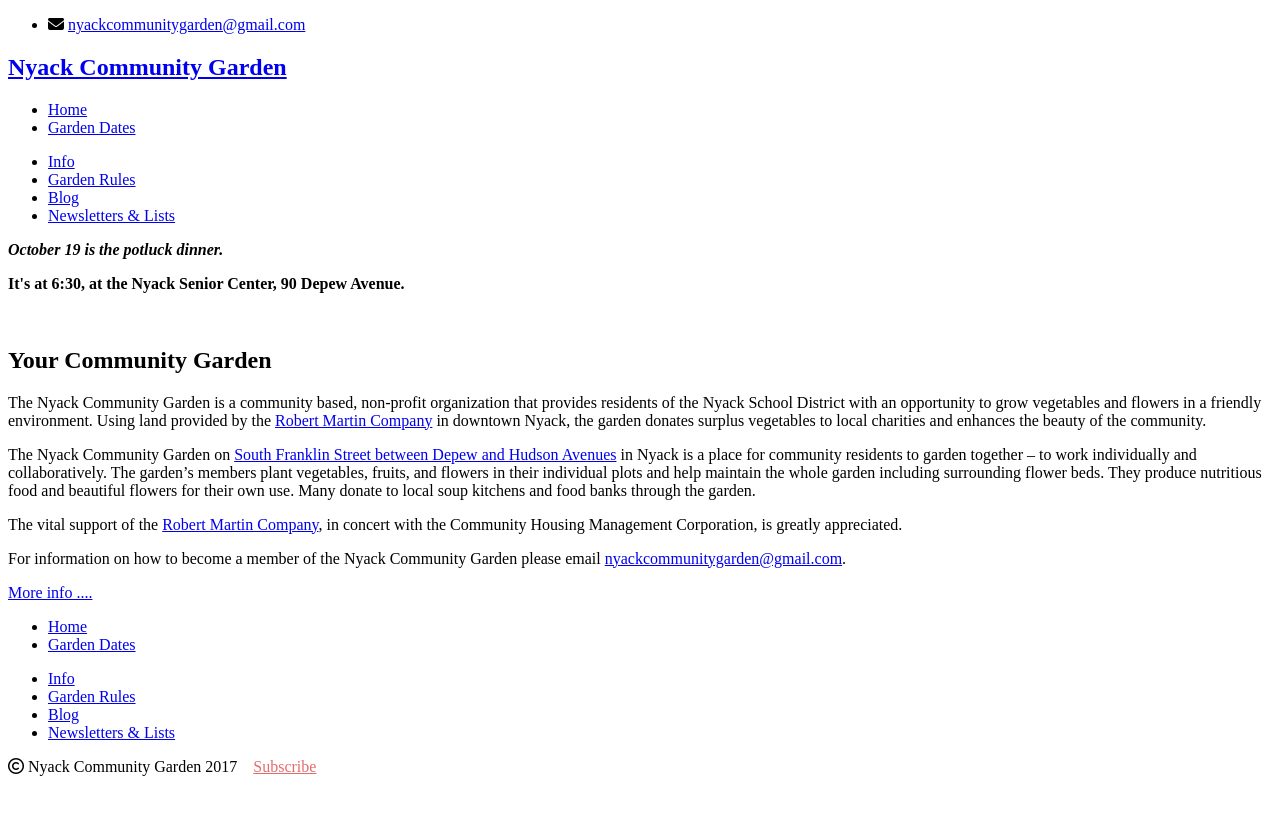
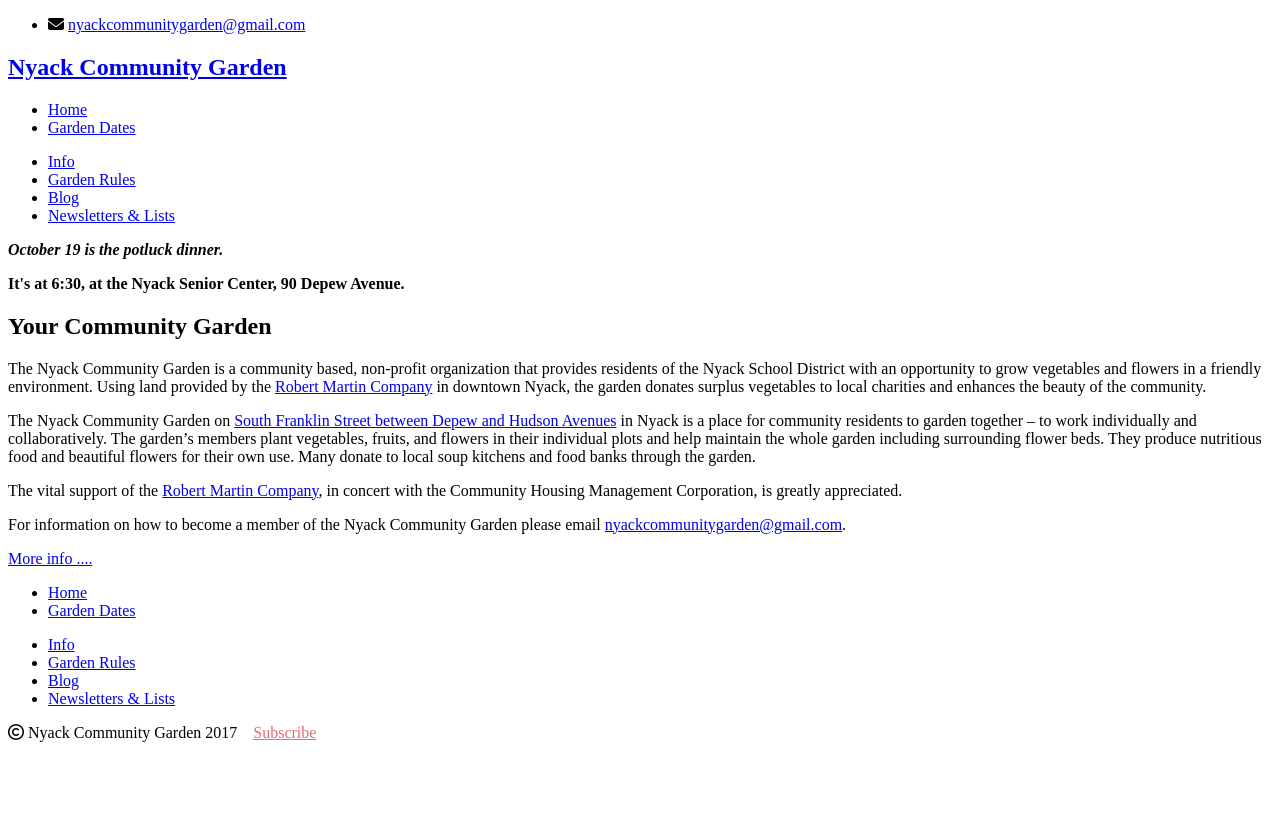
Before and after one commit to bosborne/nyackcommunitygarden, a Jekyll site: the page built from index.html, in a window 1280 px wide. Shown: the top 815 px of the page. Built offline with Jekyll 4.4.1, drawn with Linux system fonts in a browser that asks for light colours; nearby versions of some CDN libraries; library files that are not in the unit come from our copies.

Commit message:
Formatting

```diff
--- a/_layouts/default.html
+++ b/_layouts/default.html
@@ -21,9 +21,7 @@
           <b>
           <i><b>October 19</b> is the potluck dinner.</i>
         </p>
-        <p>
           It's at 6:30, at the Nyack Senior Center, 90 Depew Avenue.
-        </p>
         </b>
         <br>
       </div>
```
